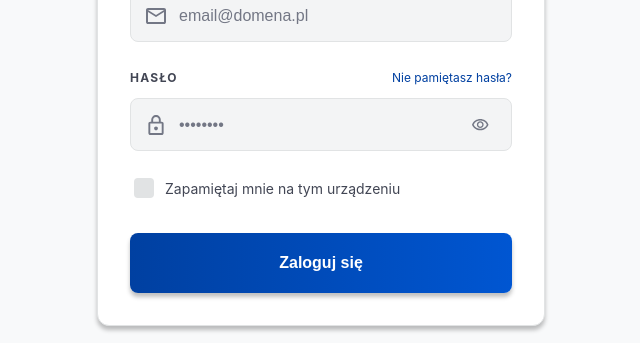
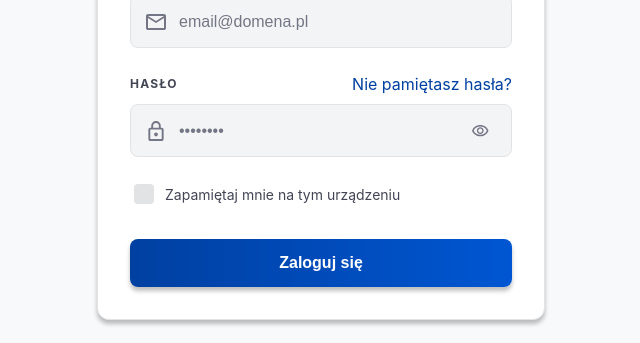
Before and after one commit to Siitrev/neighbourhood-app, a React (Create React App) app: page /login in a window 1280 px wide. Shown: the part 343-686 px from the top of the page, without its empty margins (319-959 px from the left). Built offline with nearby package versions, Linux system fonts and the light colour scheme.

Commit message:
Extract button components

```diff
--- /dev/null
+++ b/src/components/buttons/Button.css
@@ -0,0 +1,34 @@
+.btn-primary {
+  display: flex;
+  justify-content: center;
+  align-items: center;
+  width: 100%;
+  min-height: 48px;
+  background: linear-gradient(90deg, var(--primary-blue) 0%, var(--primary-blue-light) 100%);
+  box-shadow: var(--shadow-default);
+  border-radius: 8px;
+  border: none;
+  color: var(--text-white);
+  font-size: 16px;
+  font-weight: 700;
+  cursor: pointer;
+  transition: opacity 0.2s;
+  box-sizing: border-box;
+  padding: 0 16px;
+  margin-top: 8px;
+}
+
+.btn-primary:hover {
+  opacity: 0.9;
+}
+
+.btn-primary:focus-visible {
+  outline: 2px solid var(--primary-blue);
+  outline-offset: 2px;
+}
+
+@media (prefers-color-scheme: dark) {
+  .btn-primary {
+    box-shadow: none;
+  }
+}
--- /dev/null
+++ b/src/components/buttons/Button.jsx
@@ -0,0 +1,21 @@
+import React from 'react';
+import './Button.css';
+
+export default function Button({
+  children,
+  type = 'button',
+  className = '',
+  onClick,
+  ...props
+}) {
+  return (
+    <button
+      type={type}
+      className={`btn-primary ${className}`.trim()}
+      onClick={onClick}
+      {...props}
+    >
+      {children}
+    </button>
+  );
+}
--- /dev/null
+++ b/src/components/buttons/LinkButton.css
@@ -0,0 +1,23 @@
+.link-button {
+  appearance: none;
+  background: transparent;
+  border: 0;
+  padding: 0;
+  color: var(--text-link);
+  text-decoration: none;
+  font-family: inherit;
+  font-size: inherit;
+  line-height: inherit;
+  cursor: pointer;
+  transition: color 0.2s;
+}
+
+.link-button:hover {
+  text-decoration: underline;
+}
+
+.link-button:focus-visible {
+  outline: 2px solid var(--primary-blue);
+  outline-offset: 2px;
+  border-radius: 4px;
+}
--- /dev/null
+++ b/src/components/buttons/LinkButton.jsx
@@ -0,0 +1,28 @@
+import React from 'react';
+import { Link } from 'react-router-dom';
+import './LinkButton.css';
+
+export default function LinkButton({
+  children,
+  to,
+  type = 'button',
+  className = '',
+  onClick,
+  ...props
+}) {
+  const combinedClassName = `link-button ${className}`.trim();
+
+  if (to) {
+    return (
+      <Link to={to} className={combinedClassName} onClick={onClick} {...props}>
+        {children}
+      </Link>
+    );
+  }
+
+  return (
+    <button type={type} className={combinedClassName} onClick={onClick} {...props}>
+      {children}
+    </button>
+  );
+}
--- /dev/null
+++ b/src/components/buttons/index.js
@@ -0,0 +1,2 @@
+export { default as Button } from './Button';
+export { default as LinkButton } from './LinkButton';
--- a/src/pages/login/Login.css
+++ b/src/pages/login/Login.css
@@ -50,47 +50,6 @@
 .forgot-password {
   font-size: 12px;
   line-height: 16px;
-  color: var(--text-link);
-  text-decoration: none;
-  background: transparent;
-  border: 0;
-  padding: 0;
-  cursor: pointer;
-  font-family: inherit;
-}
-
-.forgot-password:hover {
-  text-decoration: underline;
-}
-
-.forgot-password:focus-visible {
-  outline: 2px solid var(--primary-blue);
-  outline-offset: 2px;
-  border-radius: 4px;
-}
-
-/* --- PRZYCISK --- */
-.btn-submit {
-  height: 60px;
-  background: linear-gradient(90deg, var(--primary-blue) 0%, var(--primary-blue-light) 100%);
-  box-shadow: var(--shadow-default);
-  border-radius: 8px;
-  border: none;
-  color: var(--text-white);
-  font-size: 16px;
-  font-weight: 700;
-  cursor: pointer;
-  transition: opacity 0.2s;
-  margin-top: 8px;
-}
-
-.btn-submit:hover {
-  opacity: 0.9;
-}
-
-.btn-submit:focus-visible {
-  outline: 2px solid var(--primary-blue);
-  outline-offset: 2px;
 }
 
 /* --- STOPKA --- */
--- a/src/pages/login/Login.jsx
+++ b/src/pages/login/Login.jsx
@@ -2,6 +2,7 @@ import React, { useState } from 'react';
 import { useNavigate } from 'react-router-dom';
 import './Login.css';
 import { EmailField, PasswordField, CheckboxField } from '../../components/auth';
+import { Button, LinkButton } from '../../components/buttons';
 
 export default function Login() {
   const navigate = useNavigate();
@@ -60,15 +61,14 @@ export default function Login() {
           autoComplete="current-password"
           required
           labelRight={
-            <button
-              type="button"
+            <LinkButton
               className="forgot-password"
               onClick={() =>
                 alert('Opcja odzyskiwania hasła nie jest jeszcze dostępna.')
               }
             >
               Nie pamiętasz hasła?
-            </button>
+            </LinkButton>
           }
         />
 
@@ -79,9 +79,9 @@ export default function Login() {
           label="Zapamiętaj mnie na tym urządzeniu"
         />
 
-        <button type="submit" className="btn-submit">
+        <Button type="submit">
           Zaloguj się
-        </button>
+        </Button>
 
       </form>
 
--- a/src/pages/register/Register.css
+++ b/src/pages/register/Register.css
@@ -145,48 +145,7 @@
 }
 
 .terms-link {
-  appearance: none;
-  background: none;
-  border: 0;
-  padding: 0;
-  color: var(--text-link);
   text-decoration: underline;
-  font: inherit;
-  cursor: pointer;
-}
-
-.terms-link:hover {
-  text-decoration: underline;
-}
-
-.terms-link:focus-visible {
-  outline: 2px solid var(--primary-blue);
-  outline-offset: 2px;
-}
-
-/* --- PRZYCISK --- */
-.btn-register {
-  height: 49px;
-  background: linear-gradient(90deg, var(--primary-blue) 0%, var(--primary-blue-light) 100%);
-  box-shadow: var(--shadow-default);
-  border-radius: 12px;
-  border: none;
-  color: var(--text-white);
-  font-size: 14px;
-  font-weight: 700;
-  cursor: pointer;
-  transition: opacity 0.2s;
-  margin-top: 8px;
-  width: 100%;
-}
-
-.btn-register:hover {
-  opacity: 0.9;
-}
-
-.btn-register:focus-visible {
-  outline: 2px solid var(--primary-blue);
-  outline-offset: 2px;
 }
 
 /* --- LINK DO LOGOWANIA --- */
@@ -202,21 +161,6 @@
 
 .login-link-text {
   color: var(--text-form);
-}
-
-.login-link-action {
-  color: var(--text-link);
-  text-decoration: none;
-  cursor: pointer;
-}
-
-.login-link-action:hover {
-  text-decoration: underline;
-}
-
-.login-link-action:focus-visible {
-  outline: 2px solid var(--primary-blue);
-  outline-offset: 2px;
 }
 
 /* --- STOPKA --- */
--- a/src/pages/register/Register.jsx
+++ b/src/pages/register/Register.jsx
@@ -2,6 +2,7 @@ import React, { useState } from 'react';
 import { useNavigate, useParams, Link } from 'react-router-dom';
 import './Register.css';
 import { EmailField, PasswordField, CheckboxField, TextField, PhoneField } from '../../components/auth';
+import { Button, LinkButton } from '../../components/buttons';
 
 export default function Register() {
   const navigate = useNavigate();
@@ -136,35 +137,33 @@ export default function Register() {
               label={
                 <span className="terms-text">
                   Akceptuję{' '}
-                  <button
-                    type="button"
+                  <LinkButton
                     className="terms-link"
                     onClick={() => alert('Regulamin nie jest jeszcze dostępny w aplikacji.')}
                   >
                     Regulamin
-                  </button>{' '}
+                  </LinkButton>{' '}
                   oraz{' '}
-                  <button
-                    type="button"
+                  <LinkButton
                     className="terms-link"
                     onClick={() =>
                       alert('Polityka Prywatności nie jest jeszcze dostępna w aplikacji.')
                     }
                   >
                     Politykę Prywatności
-                  </button>{' '}
+                  </LinkButton>{' '}
                   platformy Neighbourhood.
                 </span>
               }
             />
 
-            <button type="submit" className="btn-register">
+            <Button type="submit">
               Zarejestruj się
-            </button>
+            </Button>
 
             <div className="login-link-container">
               <span className="login-link-text">Masz już konto?</span>
-              <Link to="/login" className="login-link-action">Zaloguj się</Link>
+              <LinkButton to="/login">Zaloguj się</LinkButton>
             </div>
           </form>
 
```
